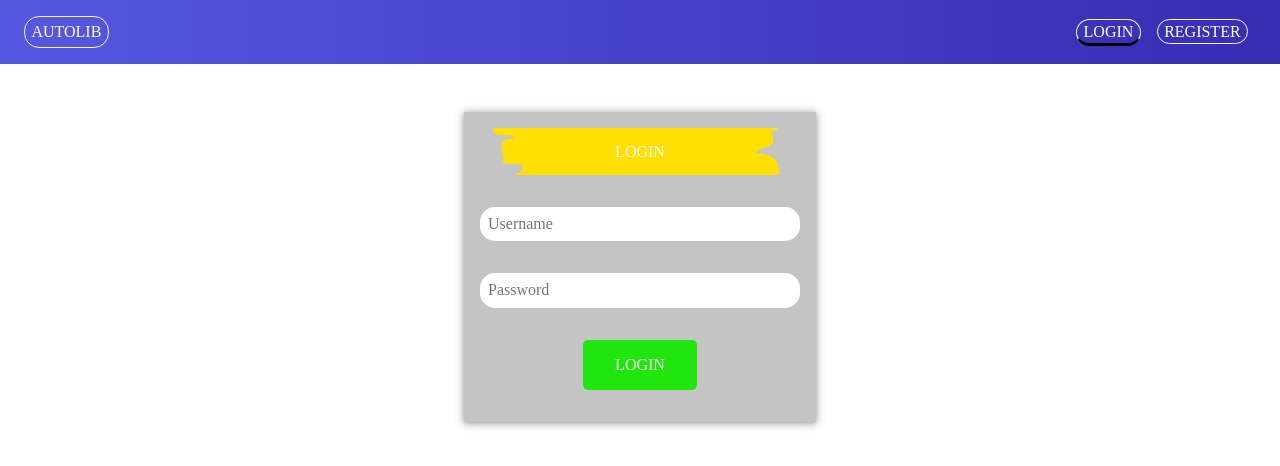
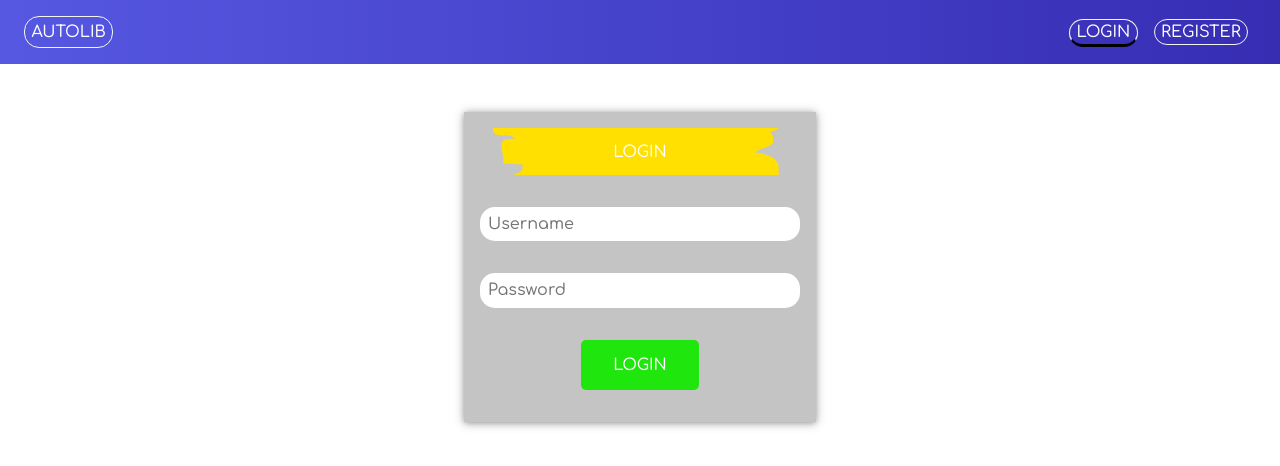
Before and after one commit to GRasul99/autolib-client, a Vue app: page /login in a window 1280 px wide. Shown: the top 466 px of the page. Built offline with nearby package versions, Linux system fonts and the light colour scheme; what vue-carousel would draw is missing.

Commit message:
Added Comfortaa font, testing background for CategoriesList.vue

```diff
--- a/src/assets/scss/global.scss
+++ b/src/assets/scss/global.scss
@@ -1,6 +1,7 @@
 @import 'variables';
 @import 'normalize';
 @import 'media';
+@import url('https://fonts.googleapis.com/css2?family=Comfortaa:wght@300;500;700&display=swap');
 
 * {
   margin: 0;
@@ -8,6 +9,7 @@
   box-sizing: border-box;
   line-height: 1.5;
   font-size: $default-font-size;
+  font-family: 'Comfortaa', cursive;
 }
 
 a {
```
Also changed, not shown: 1 other file (tests, documents, lock files or other folders).
